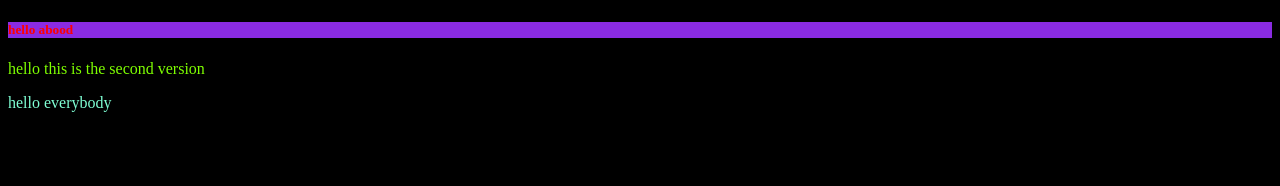
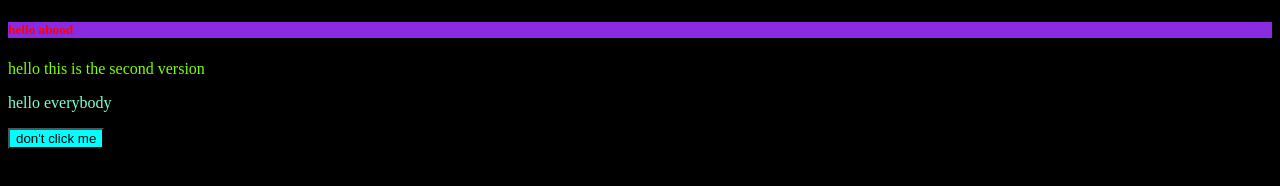
Before and after one commit to Abdelrahman6620/myproject, a plain HTML site: page index.html in a window 1280 px wide. Drawn offline with Linux system fonts and the light colour scheme.

Commit message:
I edited the html and css filles

```diff
--- a/index.html
+++ b/index.html
@@ -10,6 +10,7 @@
     <h5>hello abood</h5>
 <p class="p">hello this is the second version</p>
 <p id="p">hello everybody</p>
+<button id="dont">don't click me</button>
     <script src="app.js"></script>
 </body>
 </html>
--- a/style.css
+++ b/style.css
@@ -13,3 +13,7 @@ background-color: black;
 #p{
     color: aquamarine;
 }
+#dont
+{
+    background-color: cyan;
+}
```
